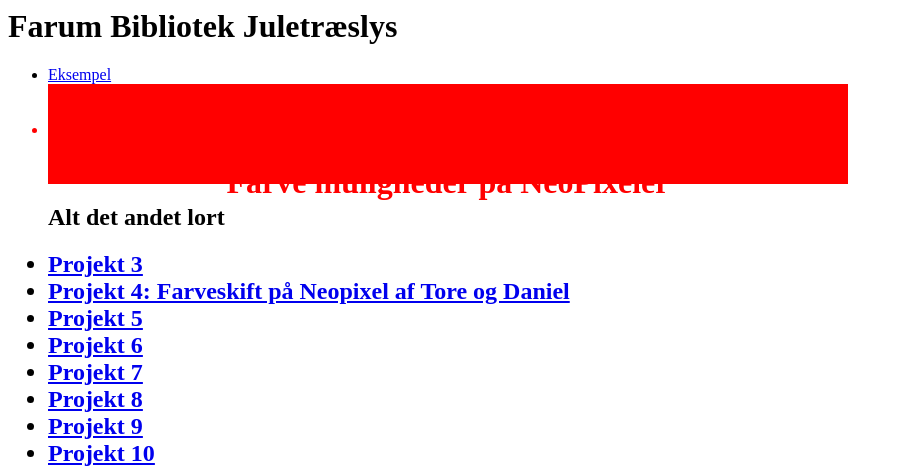
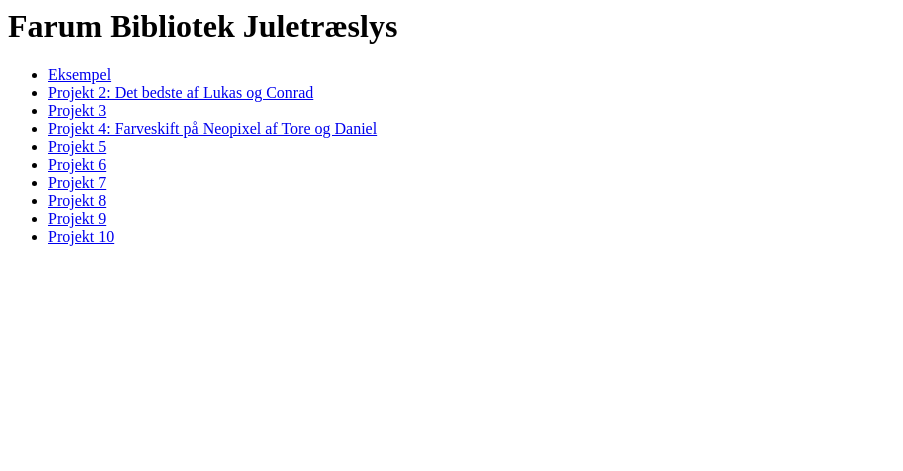
Before and after one commit to softace/xmasstree2019-main, a Flask app: page / in a window 1280 px wide. Shown: the top 471 px of the page, without its empty margins (0-903 px from the left). Run offline with Flask 2, Linux system fonts and the light colour scheme.

Commit message:
Rolling back to 2c682a1

```diff
--- a/static/style.css
+++ b/static/style.css
@@ -1,11 +1,2 @@
 body {
 }
-
-.ConradXLukas {
-	text-align: center;
-	color: red;
-	background-color: red;
-	height: 100px;
-	width: 800px;
-	display: inline-block;
-}
--- a/templates/index.html
+++ b/templates/index.html
@@ -6,11 +6,7 @@
     <h1>Farum Bibliotek Juletræslys</h1>
     <ul>
       <li><a href="http://farumbibliotek.codingpirates-furesø.dk:2001/">Eksempel</a></li>
-      <div class="ConradXLukas">
-        <li><h1 href="http://farumbibliotek.codingpirates-furesø.dk:2002/">Det bedste af dem ALLE ConradXLukas</h1>
-        <h1>Farve muligheder på NeoPixeler</h1></li>
-      </div>
-      <h2 id="">Alt det andet lort<h2>
+      <li><a href="http://farumbibliotek.codingpirates-furesø.dk:2002/">Projekt 2: Det bedste af Lukas og Conrad</a></li>
       <li><a href="http://farumbibliotek.codingpirates-furesø.dk:2003/">Projekt 3</a></li>
       <li><a href="http://farumbibliotek.codingpirates-furesø.dk:2004/">Projekt 4: Farveskift på Neopixel af Tore og Daniel</a></li>
       <li><a href="http://farumbibliotek.codingpirates-furesø.dk:2005/">Projekt 5</a></li>
```
